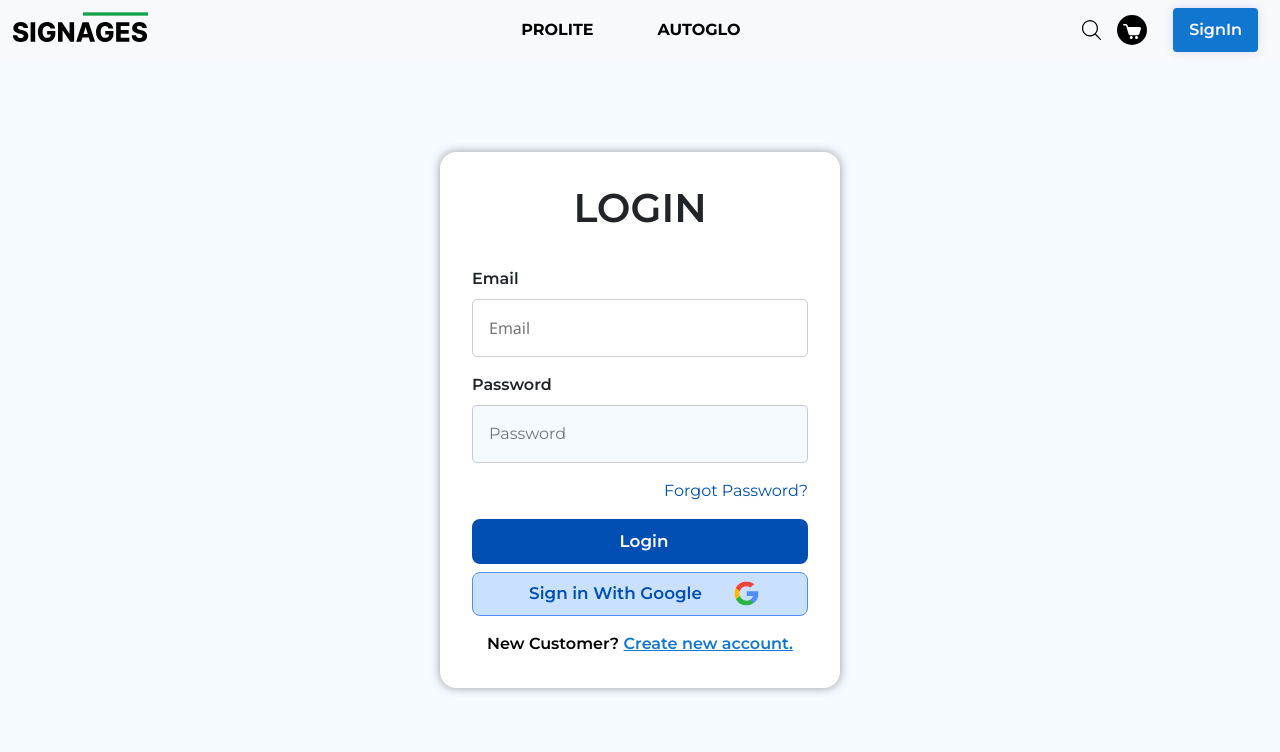
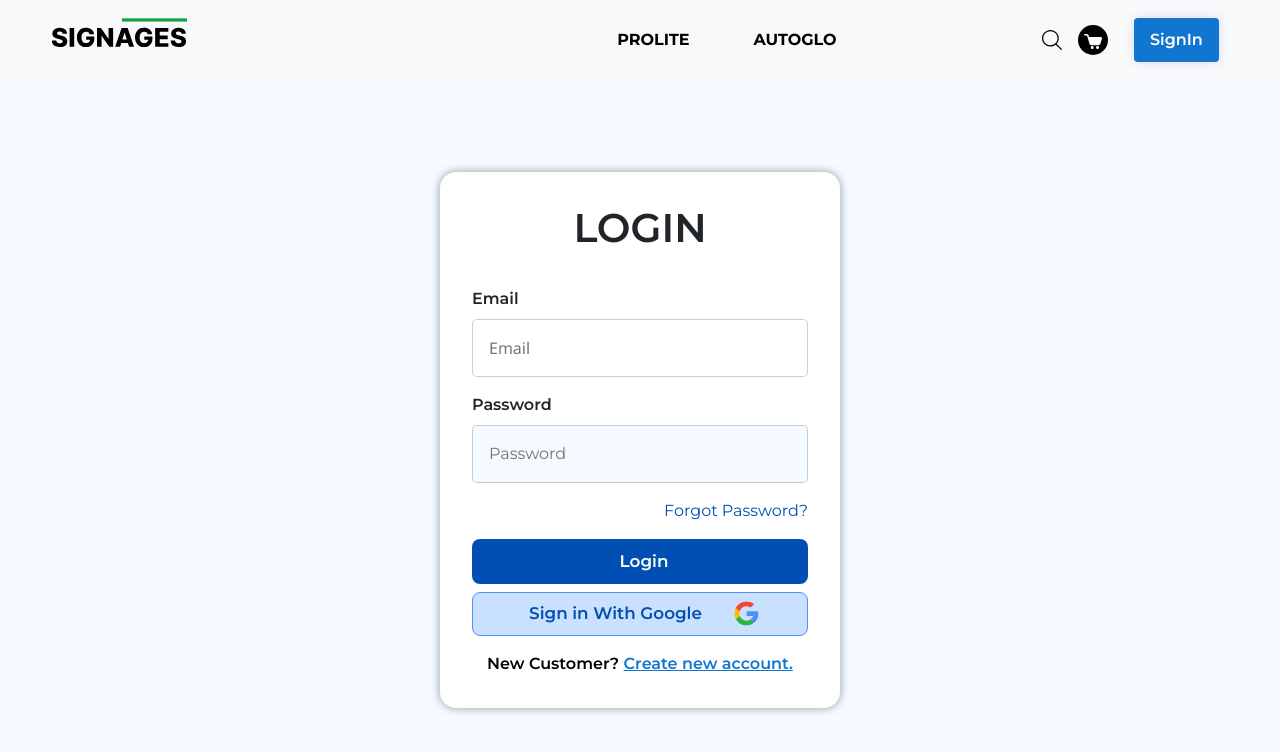
Before and after one commit to pixeldesignindia/prolite-Ecommerce, a React (Vite) app in the folder frontend-ecommerce/: page /login in a window 1280 px wide. Shown: the top 752 px of the page. Built offline with nearby package versions, Linux system fonts and the light colour scheme; no server answers; some icons are missing.

Commit message:
changes are added

```diff
--- a/frontend-ecommerce/src/App.tsx
+++ b/frontend-ecommerce/src/App.tsx
@@ -97,7 +97,6 @@ useEffect(() => {
           <Route path="/generateOtp" element={<ProtectedRoute isAuthenticated={user?false:true}><GenerateOtp/></ProtectedRoute> } />
           <Route path="/verifyOtp" element={<ProtectedRoute isAuthenticated={user?false:true}><VerifyOtp/></ProtectedRoute> } />
           <Route path="/changePassword" element={<ProtectedRoute isAuthenticated={user?false:true}><ChangePassword/></ProtectedRoute> } />
-
             <Route path="/prolite" element={<Prolite />} />
             <Route path="/autoglo" element={<Autoglo/>} />
 
--- a/frontend-ecommerce/src/components/Header/Header.tsx
+++ b/frontend-ecommerce/src/components/Header/Header.tsx
@@ -1,42 +1,44 @@
-import cart from '/images/cart.svg'
+import React from 'react';
+import { Link, useLocation,useNavigate } from 'react-router-dom';
+import { useDispatch, useSelector } from 'react-redux';
+import Navbar from 'react-bootstrap/Navbar';
+import Nav from 'react-bootstrap/Nav';
+import Offcanvas from 'react-bootstrap/Offcanvas';
+import { RiUserSettingsLine } from 'react-icons/ri';
+import { signOut } from 'firebase/auth';
+import { auth } from '../../firebase';
+import toast from 'react-hot-toast';
+import { RootState } from '../../redux/store';
+import { userNotExist } from '../../redux/userReducer';
+import { useState } from 'react';
+
+import cart from '/images/cart.svg';
 import logo from '/images/logo.svg';
-import userIcon from '/images/user.svg'
-import { useNavigate , Link} from "react-router-dom";
-import "./header.css";
-import { User } from "../../types/types";
-import { signOut } from "firebase/auth";
-import { auth } from "../../firebase";
-import toast from "react-hot-toast";
-import { RootState} from "../../redux/store";
-import { useDispatch, useSelector } from "react-redux";
-import Container from 'react-bootstrap/Container';
-import Nav from 'react-bootstrap/Nav';
-import Navbar from 'react-bootstrap/Navbar';
+import userIcon from '/images/user.svg';
+import search from '/images/search.svg';
 
-import search from '/images/search.svg';
-import { userNotExist } from '../../redux/userReducer';
-import { RiUserSettingsLine } from "react-icons/ri";
-import Offcanvas from 'react-bootstrap/Offcanvas';
-import { useState } from 'react';
+import './header.css';
+import { User } from '../../types/types';
 
 interface PropsType {
   user: User | null;
 }
 
-const Header = ({ user }: PropsType) => {
+const Header: React.FC<PropsType> = ({ user }) => {
+  const navigate = useNavigate()
+  const location = useLocation();
   const dispatch = useDispatch();
   const { cartItems } = useSelector((state: RootState) => state.cartReducer);
-  const navigate = useNavigate();
   const [showOffCanvas, setShowOffCanvas] = useState(false);
 
   const logOutHandler = async () => {
     try {
       signOut(auth);
-      localStorage.removeItem('userData')
+      localStorage.removeItem('userData');
       dispatch(userNotExist());
-      toast.success("Log Out Successful");
+      toast.success('Log Out Successful');
     } catch (err) {
-      toast.error("Log Out Failed");
+      toast.error('Log Out Failed');
     }
   };
 
@@ -45,17 +47,19 @@ const Header = ({ user }: PropsType) => {
   };
 
   const getFirstName = (fullName: string): string => {
-    // Split the full name by space
     const parts = fullName.split(' ');
-    // Return the first part
     return parts[0];
   };
   const userName = user?.name ? getFirstName(user.name) : '';
 
+  const isHomePage = location.pathname === '/';
+  const isAdminRoute = location.pathname.startsWith('/admin');
+
   return (
+    <div  className={`bg-body-tertiary ${isHomePage ? '' : 'bx'} ${isAdminRoute ? 'd-none' : ''}`}>
     <div className="no-print">
       <Navbar expand="md" className="bg-body-tertiary">
-        <Container>
+        <div className='container-fluid-nav'>
           <Link to="/">
             <img src={logo} alt="logo" className="logo-img" />
           </Link>
@@ -256,8 +260,9 @@ const Header = ({ user }: PropsType) => {
               </Nav>
             </Offcanvas.Body>
           </Offcanvas>
-        </Container>
+        </div>
       </Navbar>
+    </div>
     </div>
   );
 };
--- a/frontend-ecommerce/src/components/Header/header.css
+++ b/frontend-ecommerce/src/components/Header/header.css
@@ -10,7 +10,7 @@ nav a p{font-weight: 500;}
 .ac-data{width: max-content}
 .ac-data h6{font-weight: 700;}
 .cartCount{margin-top: -20px !important;font-size: .9rem;}
-.link-center{display: flex;text-align: center;justify-content: center;align-items: center;width: 100%;font-size: 18px; font-weight: 500; text-transform: uppercase;gap: 2rem;}
+.link-center{display: flex;text-align: center;justify-content: center;align-items: center;width: 100%;font-size: 18px; font-weight: 500; text-transform: uppercase;gap: 2rem;margin-left: 15vw;}
 .logo-img{height: 3rem;}
 .navbar-expand-lg{box-shadow: rgba(0, 0, 0, 0.12) 0px 1px 3px, rgba(0, 0, 0, 0.24) 0px 1px 2px;}
 .log {
@@ -56,9 +56,12 @@ nav a p{font-weight: 500;}
   .nav-Body .navbar-nav a,.ac-data p, .ac-data h6,.nav-Body .admin-logo a svg,.link-center.res-link a{color: #000 !important;}
   .logo-img{height: 2.2rem;}
   .pro-auto-link{margin-left: 2rem;}
+  .container-fluid-nav{padding: 10px 4%;display: flex;justify-content: space-between;width: 100%;}
+  .bx{box-shadow: rgba(99, 99, 99, 0.2) 0px 2px 8px 0px;}
   @media(max-width:767px){
+    .container-fluid-nav{padding: 0 10px;}
     .logo-img{height: 1.7rem;}
-    .link-center{width: fit-content;}
+    .link-center{width: fit-content;margin-left: 0;}
     .res-link , .admin-logo{display: flex; flex-direction: column; justify-content: center; align-items: center;}
     .logout{width: 20rem !important;}
     .admin-logo{margin:1.2rem 0 1.5rem 0;}
--- a/frontend-ecommerce/src/components/sideNavProfile/ProfileSide.tsx
+++ b/frontend-ecommerce/src/components/sideNavProfile/ProfileSide.tsx
@@ -40,7 +40,7 @@ const ProfileSide = ({ name, pic }: ProfileSideProps) => {
         <Link to='/profile/myOrders'>My Orders</Link>
         {/* <Link to='/profile'>My Transactions</Link> */}
         <div className="center side-log-out">
-          <button className="logout center" onClick={logOutHandler}>Logout</button>
+          <button className="logout center profile-logout-btn" onClick={logOutHandler}>Logout</button>
         </div>
       </div>
     </div>
--- a/frontend-ecommerce/src/components/sideNavProfile/side.css
+++ b/frontend-ecommerce/src/components/sideNavProfile/side.css
@@ -8,7 +8,7 @@
 .w-box.row{margin-left: 0 !important;}
 .sideBar{
     position: fixed;
-    top: 145px;
+    top: 10rem;
     min-height: 100vh;
   }
   @media(max-width:500px){
@@ -18,4 +18,5 @@
       .w-box.row{width: 92vw !important;}
       .w-box.row img{height: 2.5rem !important; width:2.5rem;}
       .side-log-out{margin-left: auto;}
+      .profile-logout-btn{width: max-content !important;}
   }
--- a/frontend-ecommerce/src/pages/profile/Myorders.tsx
+++ b/frontend-ecommerce/src/pages/profile/Myorders.tsx
@@ -1,20 +1,22 @@
-import { useSelector } from "react-redux";
-import { UserReducerInitialState } from "../../types/reducerTypes";
-import "./profile.css";
-import ProfileSide from "../../components/sideNavProfile/ProfileSide";
-import { useMyOrdersQuery } from "../../redux/api/orderApi";
-import { server } from "../../redux/store";
-import { useNavigate } from "react-router-dom";
+import React, { useState } from 'react';
+import { useSelector } from 'react-redux';
+import { UserReducerInitialState } from '../../types/reducerTypes';
+import './profile.css';
+import ProfileSide from '../../components/sideNavProfile/ProfileSide';
+import { useMyOrdersQuery } from '../../redux/api/orderApi';
+import { server } from '../../redux/store';
+import { useNavigate } from 'react-router-dom';
 
 const Myorders = () => {
     const navigate = useNavigate();
-    const { user } = useSelector(
-        (state: { userReducer: UserReducerInitialState }) => state.userReducer
-    );
+    const { user } = useSelector((state: { userReducer: UserReducerInitialState }) => state.userReducer);
     const { data } = useMyOrdersQuery(user?._id!);
     const reversedOrders = data?.orders.slice().reverse(); // Create a new array with reversed order
 
-    console.log(data)
+    // State to keep track of expanded order
+    const [expandedOrder, setExpandedOrder] = useState<string | null>(null);
+
+    console.log(data);
 
     return (
         <div className="profile-page ">
@@ -27,10 +29,12 @@ const Myorders = () => {
                             {reversedOrders &&
                                 reversedOrders.map((order: any, i) => (
                                     <div className="amazon-order" key={i}>
-                                        <div className="amazon-order-header">
+                                        <div className="amazon-order-header" onClick={() => setExpandedOrder(order._id === expandedOrder ? null : order._id)}>
                                             <div className="amazon-order-id">Order Id #{order._id}</div>
-                                            <div className="amazon-order-status order-fs" style={{ color: order.status === "Processing" ? "#1c39bb" : order.status === "Shipped" ? "#69359c" : order.status === "Delivered" ? "#0bda51" : "black", fontWeight: '500' }}>{order.status}</div>
+                                            <div className="amazon-order-id none">Date:  {new Date(order.createdAt).toLocaleString()}</div>
+                                            <div className="amazon-order-status order-fs" style={{ color: order.status === 'Processing' ? '#1c39bb' : order.status === 'Shipped' ? '#69359c' : order.status === 'Delivered' ? '#0bda51' : 'black', fontWeight: '500' }}>{order.status}</div>
                                         </div>
+                                        {expandedOrder === order._id && (
                                             <div className="amazon-order-body">
                                                 <div className="amazon-order-items">
                                                     {order.orderItems.map((item: any, j: any) => (
@@ -63,6 +67,7 @@ const Myorders = () => {
                                                     <button onClick={() => navigate(`/order/${order._id}`)} className="log">View Details</button>
                                                 </div>
                                             </div>
+                                        )}
                                     </div>
                                 ))}
                         </div>
--- a/frontend-ecommerce/src/pages/profile/profile.css
+++ b/frontend-ecommerce/src/pages/profile/profile.css
@@ -19,8 +19,7 @@
     display: flex;
     justify-content: space-between;
     align-items: center;
-    margin-bottom: 10px;
-
+    cursor: pointer;
 }
 
 .amazon-order-items {
@@ -137,6 +136,7 @@
     .amazon-order-shipping p {
         font-size:10px;
     }
+    .amazon-order-header{padding: 12px;}
     .pro-data-row{justify-content: center; align-items: center;gap: 1rem;}
     .pro-data-row p{font-size: 1rem !important;}
 }
```
Lines whose indentation alone changed are shown as unchanged.
